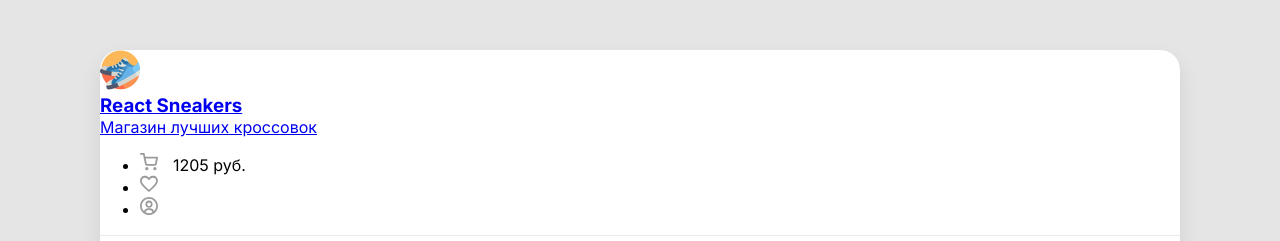
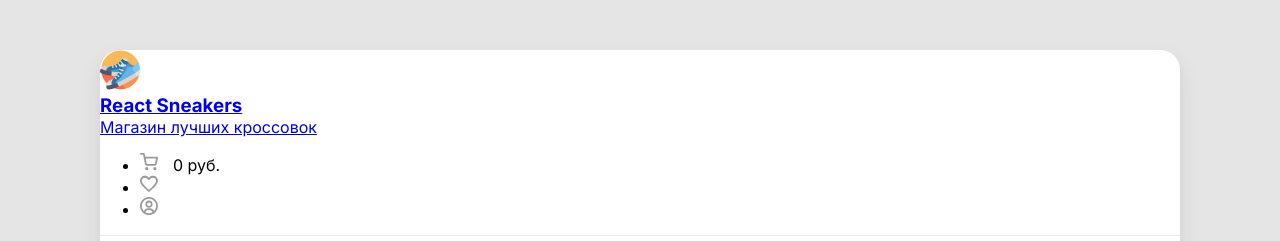
Before and after one commit to alienKiller1990/react-sneakers, a React (Create React App) app: page / in a window 1280 px wide. Shown: the top 241 px of the page. Built offline with nearby package versions, Linux system fonts and the light colour scheme; no server answers.

Commit message:
added the function of calculating the total amount of goods

```diff
--- a/src/component/Drawer.jsx
+++ b/src/component/Drawer.jsx
@@ -10,12 +10,14 @@
     const [orderId, setOrderId] = React.useState(null);
     const [isLoading, setIsLoading] = React.useState(false);
 
-    const { cartItems, setCartItems } = React.useContext(AppContext)
+    const { cartItems, setCartItems } = React.useContext(AppContext);
+    const totalPrice = cartItems.reduce((sum, obj) => obj.price + sum, 0);
+
 
     const onClickOrder = async () => {
         try {
             setIsLoading(true)
-            const { data } = await axios.post('https://6147374665467e0017384aa5.mockapi.io/order',{
+            const { data } = await axios.post('https://6147374665467e0017384aa5.mockapi.io/order', {
                 items: cartItems
             });
 
@@ -76,12 +78,12 @@
                                     <li className="d-flex">
                                         <span>Итого:</span>
                                         <div></div>
-                                        <b>21 498 руб. </b>
+                                        <b>{totalPrice} руб. </b>
                                     </li>
                                     <li className="d-flex">
                                         <span>Налог 5%:</span>
                                         <div></div>
-                                        <b>1074 руб. </b>
+                                        <b>{totalPrice / 100 * 5} руб. </b>
                                     </li>
                                 </ul>
                                 <button disabled={isLoading} onClick={onClickOrder} className="greenButton">
@@ -96,20 +98,8 @@
                             description={isOrderComplete
                                 ? `Ваш заказ ${orderId} скоро будет передан курьерской доставке`
                                 : "Добавьте хотя бы пару кроссовок, чтобы сделать заказ."}
-                            image={isOrderComplete ? "/img/complete-order.jpg" : "/img/empty-cart.jpg" }/>
-                    // <div className="cartEmpty d-flex align-center justify-center flex-column flex">
-                    //     <img className="mb-20" width={120} height={120} src="/img/empty-cart.jpg" alt="Empty" />
-                    //     <h2>Корзина пустая</h2>
-                    //     <p className="opacity-6">
-                    //         Добавьте хотя бы пару кроссовок, чтобы сделать заказ.
-                    //     </p>
-                    //     <button
-                    //         onClick={onClose}
-                    //         className="greenButton">
-                    //         <img src="/img/arrow-right.svg" alt="Arrow" />
-                    //         Вернуться назад
-                    //     </button>
-                    // </div>
+                            image={isOrderComplete ? "/img/complete-order.jpg" : "/img/empty-cart.jpg"} />
+
                 }
 
             </div>
--- a/src/component/Header.jsx
+++ b/src/component/Header.jsx
@@ -1,7 +1,10 @@
 import React from 'react'
 import { Link } from 'react-router-dom'
+import { AppContext } from '../App'
 
 function Header({ onClickCart }) {
+    const {cartItems} = React.useContext(AppContext);
+    const totalPrice = cartItems.reduce((sum, obj) => obj.price + sum, 0);
 
     return (
         <header className="d-flex justify-between align-center p-40">
@@ -21,7 +24,7 @@
                     onClick={onClickCart}
                     className="mr-30 cu-p">
                     <img src="/img/cart.svg" alt="cart" width={18} height={18} />
-                    <span>1205 руб.</span>
+                    <span>{totalPrice} руб.</span>
                 </li>
                 <li>
                     <Link to="/favorites">
```
Also changed, not shown: src/component/hooks/useCart.js (added, +10 -0 lines).
